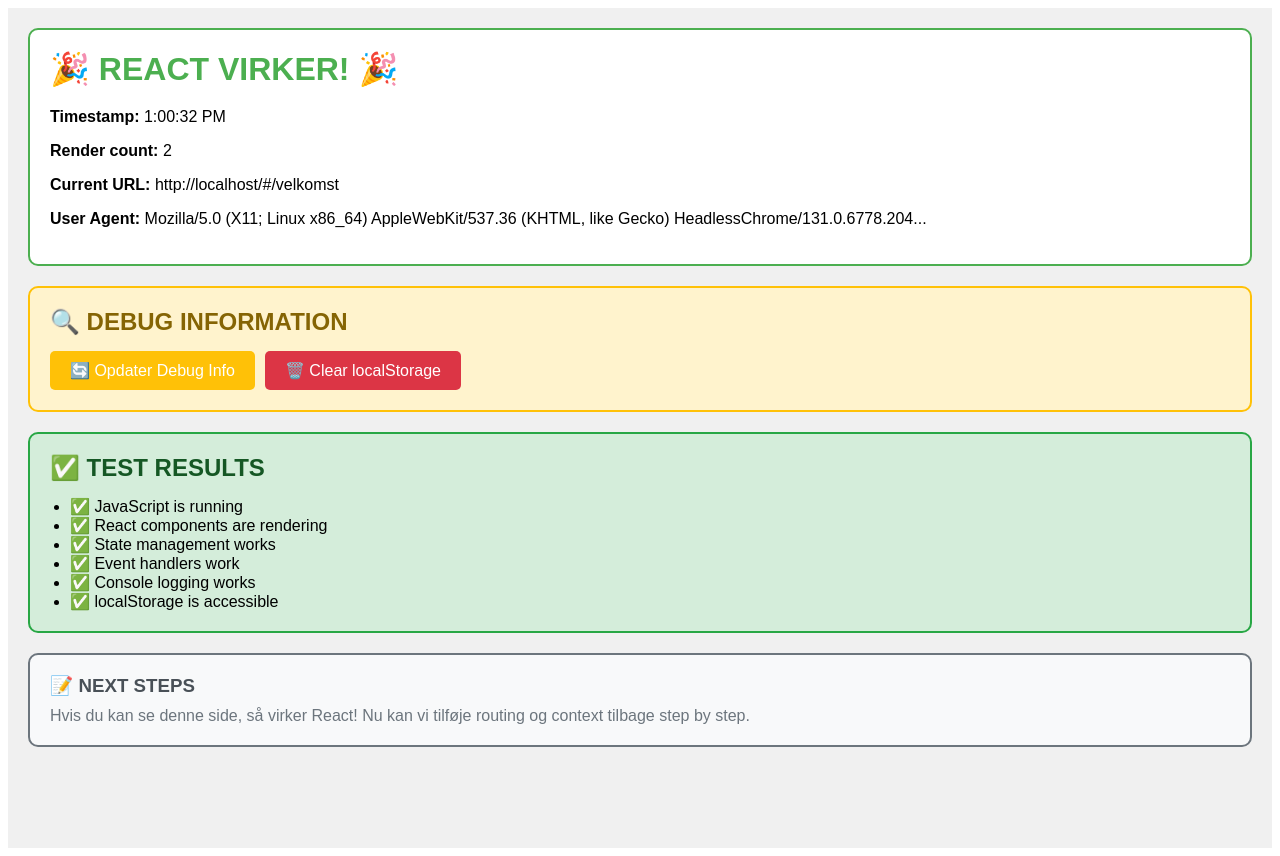
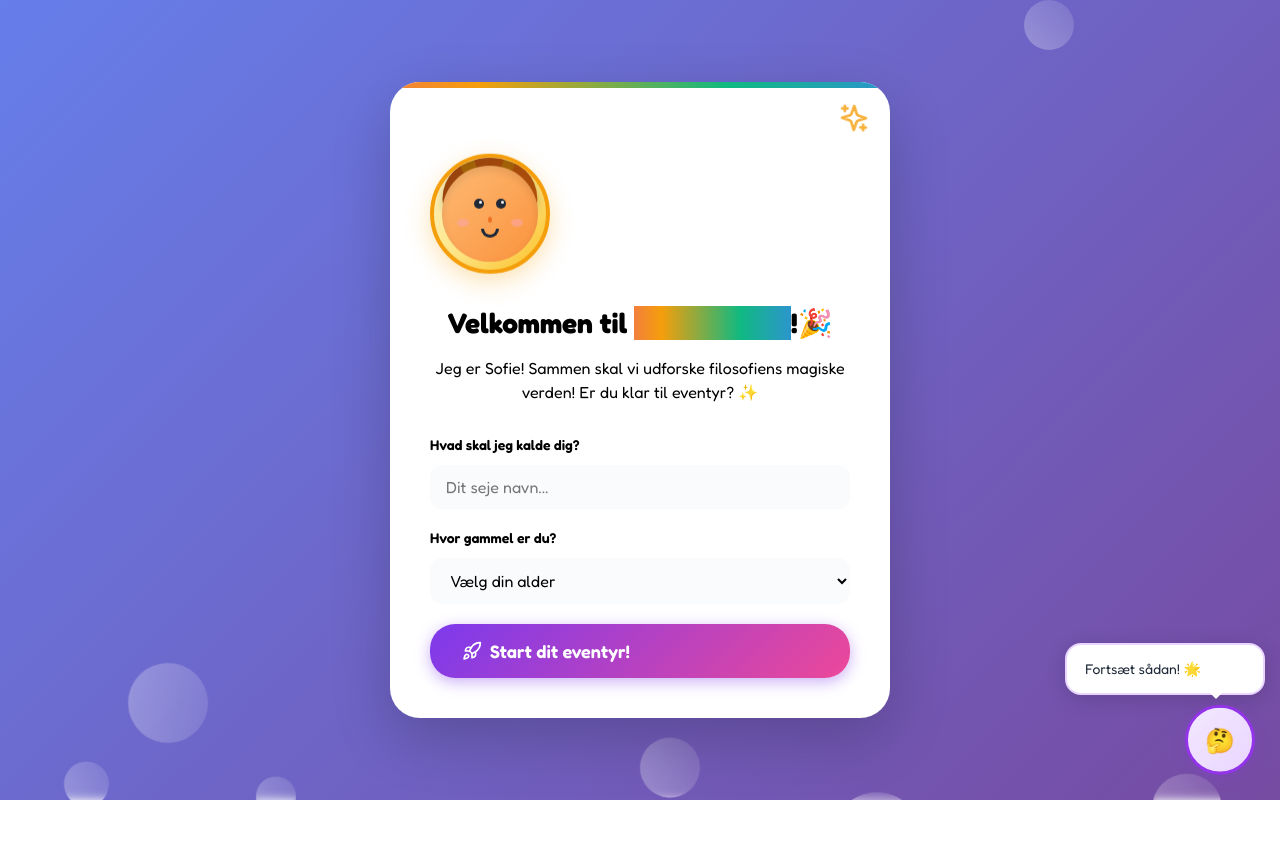
Before and after one commit to vorning/tankebobler, a React (Vite) app: page /#/velkomst in a window 1280 px wide. After the commit the page ends 800 px from the top, so only its background shows below. Built offline with nearby package versions, Linux system fonts and the light colour scheme.

Commit message:
næsten færdig
pyha. Lang dag på kontoret.

```diff
--- a/package.json
+++ b/package.json
@@ -5,6 +5,7 @@
   "type": "module",
   "homepage": "https://vorning.github.io/tankebobler/",
   "scripts": {
+    "dev": "vite",
     "build": "vite build",
     "postbuild": "cp dist/index.html dist/404.html",
     "predeploy": "npm run build",
--- a/src/App.jsx
+++ b/src/App.jsx
@@ -1,188 +1,100 @@
-// DEBUG VERSION - Maksimal logging til fejlfinding
+import {
+  HashRouter as Router,
+  Routes,
+  Route,
+  Navigate,
+} from "react-router-dom";
+import { useState, useEffect } from "react";
+import "./styles/global.css";
 
-console.log("🔥 APP.JSX FILE LOADING...");
+// Contexts
+import { UserProvider, useUser } from "./context/UserContext";
+import { LearningProvider } from "./context/LearningContext";
+import { SoundProvider } from "./context/SoundContext";
 
-import { useState, useEffect } from "react";
+// Pages
+import HomePage from "./pages/HomePage";
+import ProfilePage from "./pages/ProfilePage";
+import LearningPathPage from "./pages/LearningPathPage";
+import LessonPage from "./pages/LessonPage";
+import AchievementsPage from "./pages/AchievementsPage";
+import WelcomePage from "./pages/WelcomePage";
 
-console.log("✅ React hooks imported successfully");
+// Layout Components
+import Navigation from "./components/layout/Navigation";
+import CharacterAssistant from "./components/characters/CharacterAssistant";
+import { Brain } from "lucide-react";
+
+// Routes wrapper der kan bruge context til at kontrollere routing
+function AppRoutes() {
+  const { user } = useUser();
+
+  return (
+    <Routes>
+      <Route
+        path="/"
+        element={
+          user.created ? <HomePage /> : <Navigate to="/velkomst" replace />
+        }
+      />
+      <Route path="/velkomst" element={<WelcomePage />} />
+      <Route path="/profil" element={<ProfilePage />} />
+      <Route path="/laeringssti" element={<LearningPathPage />} />
+      <Route path="/lektion/:id" element={<LessonPage />} />
+      <Route path="/praestation" element={<AchievementsPage />} />
+      {/* Catch-all route for ukendte stier */}
+      <Route path="*" element={<Navigate to="/" replace />} />
+    </Routes>
+  );
+}
 
 function App() {
-  console.log("🚀 APP COMPONENT RENDERING");
-
-  const [debugInfo, setDebugInfo] = useState({
-    timestamp: new Date().toLocaleTimeString(),
-    renderCount: 0,
-  });
+  const [isLoading, setIsLoading] = useState(true);
 
   useEffect(() => {
-    console.log("🔄 useEffect running");
-    setDebugInfo((prev) => ({
-      ...prev,
-      renderCount: prev.renderCount + 1,
-    }));
+    const timer = setTimeout(() => {
+      setIsLoading(false);
+    }, 1500);
+
+    return () => clearTimeout(timer);
   }, []);
 
-  console.log("📊 Current debugInfo:", debugInfo);
-
-  // Test localStorage
-  try {
-    localStorage.setItem("test", "works");
-    const test = localStorage.getItem("test");
-    console.log("💾 localStorage test:", test);
-  } catch (error) {
-    console.error("❌ localStorage error:", error);
-  }
-
-  // Test user data
-  try {
-    const savedUser = localStorage.getItem("tankebobler_user");
-    console.log("👤 Saved user data:", savedUser);
-  } catch (error) {
-    console.error("❌ User data error:", error);
+  if (isLoading) {
+    return (
+      <div className="loading-screen">
+        <div className="brand-icon">
+          <Brain size={30} />
+        </div>
+        <div className="loading-animation">
+          <div className="thinking-bubble"></div>
+          <div className="thinking-bubble"></div>
+          <div className="thinking-bubble"></div>
+        </div>
+        <p className="loading-text">Gør klar til tankeeventyr...</p>
+        <div className="loading-bar">
+          <div className="loading-progress"></div>
+        </div>
+      </div>
+    );
   }
 
   return (
-    <div
-      style={{
-        padding: "20px",
-        fontFamily: "Arial, sans-serif",
-        backgroundColor: "#f0f0f0",
-        minHeight: "100vh",
-      }}
-    >
-      <div
-        style={{
-          backgroundColor: "white",
-          padding: "20px",
-          borderRadius: "10px",
-          marginBottom: "20px",
-          border: "2px solid #4CAF50",
-        }}
-      >
-        <h1 style={{ color: "#4CAF50", margin: "0 0 20px 0" }}>
-          🎉 REACT VIRKER! 🎉
-        </h1>
-        <p>
-          <strong>Timestamp:</strong> {debugInfo.timestamp}
-        </p>
-        <p>
-          <strong>Render count:</strong> {debugInfo.renderCount}
-        </p>
-        <p>
-          <strong>Current URL:</strong> {window.location.href}
-        </p>
-        <p>
-          <strong>User Agent:</strong> {navigator.userAgent.substring(0, 100)}
-          ...
-        </p>
-      </div>
-
-      <div
-        style={{
-          backgroundColor: "#fff3cd",
-          padding: "20px",
-          borderRadius: "10px",
-          marginBottom: "20px",
-          border: "2px solid #ffc107",
-        }}
-      >
-        <h2 style={{ color: "#856404", margin: "0 0 15px 0" }}>
-          🔍 DEBUG INFORMATION
-        </h2>
-        <button
-          onClick={() => {
-            console.log("🖱️ Button clicked!");
-            console.log(
-              "📱 Window size:",
-              window.innerWidth,
-              "x",
-              window.innerHeight
-            );
-            console.log("🌐 Location:", window.location);
-            setDebugInfo((prev) => ({
-              ...prev,
-              renderCount: prev.renderCount + 1,
-              timestamp: new Date().toLocaleTimeString(),
-            }));
-          }}
-          style={{
-            padding: "10px 20px",
-            backgroundColor: "#ffc107",
-            color: "white",
-            border: "none",
-            borderRadius: "5px",
-            cursor: "pointer",
-            fontSize: "16px",
-            marginRight: "10px",
-          }}
-        >
-          🔄 Opdater Debug Info
-        </button>
-
-        <button
-          onClick={() => {
-            console.log("🗑️ Clearing localStorage");
-            localStorage.clear();
-            console.log("✅ localStorage cleared");
-          }}
-          style={{
-            padding: "10px 20px",
-            backgroundColor: "#dc3545",
-            color: "white",
-            border: "none",
-            borderRadius: "5px",
-            cursor: "pointer",
-            fontSize: "16px",
-          }}
-        >
-          🗑️ Clear localStorage
-        </button>
-      </div>
-
-      <div
-        style={{
-          backgroundColor: "#d4edda",
-          padding: "20px",
-          borderRadius: "10px",
-          border: "2px solid #28a745",
-        }}
-      >
-        <h2 style={{ color: "#155724", margin: "0 0 15px 0" }}>
-          ✅ TEST RESULTS
-        </h2>
-        <ul style={{ margin: 0, paddingLeft: "20px" }}>
-          <li>✅ JavaScript is running</li>
-          <li>✅ React components are rendering</li>
-          <li>✅ State management works</li>
-          <li>✅ Event handlers work</li>
-          <li>✅ Console logging works</li>
-          <li>✅ localStorage is accessible</li>
-        </ul>
-      </div>
-
-      <div
-        style={{
-          marginTop: "20px",
-          padding: "20px",
-          backgroundColor: "#f8f9fa",
-          borderRadius: "10px",
-          border: "2px solid #6c757d",
-        }}
-      >
-        <h3 style={{ color: "#495057", margin: "0 0 10px 0" }}>
-          📝 NEXT STEPS
-        </h3>
-        <p style={{ margin: 0, color: "#6c757d" }}>
-          Hvis du kan se denne side, så virker React! Nu kan vi tilføje routing
-          og context tilbage step by step.
-        </p>
-      </div>
-    </div>
+    <Router>
+      <SoundProvider>
+        <UserProvider>
+          <LearningProvider>
+            <div className="app-container">
+              <Navigation />
+              <main className="main-content">
+                <AppRoutes />
+              </main>
+              <CharacterAssistant />
+            </div>
+          </LearningProvider>
+        </UserProvider>
+      </SoundProvider>
+    </Router>
   );
 }
 
-console.log("📦 APP COMPONENT DEFINED");
-
 export default App;
-
-console.log("🏁 APP.JSX FILE LOADED COMPLETELY");
--- a/src/components/characters/MainCharacterSofie.jsx
+++ b/src/components/characters/MainCharacterSofie.jsx
@@ -240,7 +240,11 @@ const MainCharacterSofie = ({
           display: "flex",
           alignItems: "center",
           justifyContent: "center",
-          cursor: interactive ? "pointer" : "default",
+          userSelect: "none", // Tilføj denne linje
+          WebkitUserSelect: "none", // For Safari
+          MozUserSelect: "none", // For Firefox
+          cursor: "pointer", // Tilføj denne linje
+
           boxShadow: isHovering
             ? "0 12px 30px rgba(245, 158, 11, 0.4), 0 0 0 4px rgba(245, 158, 11, 0.2)"
             : "0 8px 25px rgba(245, 158, 11, 0.3)",
--- a/src/components/learning/Quiz.css
+++ b/src/components/learning/Quiz.css
@@ -144,7 +144,7 @@
     align-items: center;
     gap: 16px;
     padding: 16px 20px;
-    border: 2px solid var(--light-gray);
+    border: 2px solid #E5E7EB;
     border-radius: 12px;
     background: white;
     cursor: pointer;
@@ -157,31 +157,31 @@
   }
 
   .quiz-option:hover:not(:disabled) {
-    border-color: var(--primary-color);
-    background: var(--primary-light);
+    border-color: #8B5CF6;
+    background: #F3F4F6;
     transform: translateY(-2px);
-    box-shadow: 0 4px 12px rgba(138, 43, 226, 0.2);
+    box-shadow: 0 4px 12px rgba(139, 92, 246, 0.2);
   }
 
   .quiz-option.selected {
-    border-color: var(--primary-color);
-    background: var(--primary-color);
+    border-color: #8B5CF6;
+    background: #8B5CF6;
     color: white;
-    box-shadow: 0 4px 15px rgba(138, 43, 226, 0.3);
+    box-shadow: 0 4px 15px rgba(139, 92, 246, 0.3);
   }
 
   .quiz-option.correct {
-    border-color: var(--success-color);
-    background: var(--success-color);
+    border-color: #10B981;
+    background: #10B981;
     color: white;
-    box-shadow: 0 4px 15px rgba(50, 205, 50, 0.3);
+    box-shadow: 0 4px 15px rgba(16, 185, 129, 0.3);
   }
 
   .quiz-option.incorrect {
-    border-color: var(--error-color);
-    background: var(--error-color);
+    border-color: #EF4444;
+    background: #EF4444;
     color: white;
-    box-shadow: 0 4px 15px rgba(220, 20, 60, 0.3);
+    box-shadow: 0 4px 15px rgba(239, 68, 68, 0.3);
   }
 
   .quiz-option:disabled {
@@ -203,7 +203,7 @@
 
   .quiz-option:not(.selected):not(.correct):not(.incorrect) .option-letter {
     background: var(--medium-gray);
-    color: white;
+    color: rgb(184, 184, 184);
   }
 
   .option-text {
--- a/src/pages/LessonPage.css
+++ b/src/pages/LessonPage.css
@@ -271,7 +271,7 @@
   }
 
   .choice-btn:hover {
-    background: var(--secondary-color);
+    opacity: 0.8;
     transform: translateY(-1px);
   }
 
--- a/src/pages/WelcomePage.jsx
+++ b/src/pages/WelcomePage.jsx
@@ -1,32 +1,114 @@
-// src/pages/WelcomePage.jsx
+import { useState } from "react";
 import { useUser } from "../context/UserContext";
 import { useNavigate } from "react-router-dom";
-import { useEffect } from "react";
+import MainCharacterSofie from "../components/characters/MainCharacterSofie";
+import { Sparkles, Rocket } from "lucide-react";
 
 const WelcomePage = () => {
-  const { user, updateUser } = useUser();
+  const { updateUser } = useUser();
   const navigate = useNavigate();
+  const [userName, setUserName] = useState("");
+  const [userAge, setUserAge] = useState("");
 
-  useEffect(() => {
-    if (user.created) {
-      navigate("/"); // hvis brugeren allerede findes, send til forsiden
+  const handleCreateProfile = (e) => {
+    e.preventDefault();
+    if (userName.trim() && userAge) {
+      console.log("Creating user profile:", {
+        name: userName.trim(),
+        age: parseInt(userAge),
+      });
+
+      updateUser({
+        name: userName.trim(),
+        age: parseInt(userAge),
+        created: true, // Dette er vigtigt!
+        level: 1,
+        xp: 0,
+        achievements: [],
+        avatar: "default",
+      });
+
+      // Navigate efter en kort delay for at sikre state opdatering
+      setTimeout(() => {
+        navigate("/");
+      }, 100);
     }
-  }, [user, navigate]);
-
-  const handleCreate = () => {
-    updateUser({
-      name: "Eksempel",
-      age: 12,
-      avatar: "default",
-    });
-    navigate("/"); // send videre efter oprettelse
   };
 
   return (
-    <div className="welcome-page">
-      <h1>Velkommen til Tankebobler!</h1>
-      <p>Lad os starte med at lære dig at kende.</p>
-      <button onClick={handleCreate}>Opret Profil</button>
+    <div className="welcome-screen">
+      <div className="welcome-container animate-fade-in">
+        <div className="welcome-sparkles">
+          <Sparkles size={32} className="sparkle-icon animate-sparkle" />
+        </div>
+
+        <div className="welcome-character">
+          <MainCharacterSofie
+            size="xl"
+            mood="excited"
+            interactive={false}
+            showSpeechBubble={false}
+          />
+        </div>
+
+        <div className="welcome-content">
+          <h1 className="welcome-title">
+            Velkommen til{" "}
+            <span className="gradient-text rainbow">Tankebobler</span>!
+            <span className="emoji-bounce">🎉</span>
+          </h1>
+          <p className="welcome-subtitle">
+            Jeg er Sofie! Sammen skal vi udforske filosofiens magiske verden! Er
+            du klar til eventyr? ✨
+          </p>
+
+          <form onSubmit={handleCreateProfile} className="welcome-form">
+            <div className="form-group">
+              <label htmlFor="name">Hvad skal jeg kalde dig?</label>
+              <input
+                type="text"
+                id="name"
+                value={userName}
+                onChange={(e) => setUserName(e.target.value)}
+                placeholder="Dit seje navn..."
+                required
+                maxLength={20}
+              />
+            </div>
+
+            <div className="form-group">
+              <label htmlFor="age">Hvor gammel er du?</label>
+              <select
+                id="age"
+                value={userAge}
+                onChange={(e) => setUserAge(e.target.value)}
+                required
+              >
+                <option value="">Vælg din alder</option>
+                {Array.from({ length: 5 }, (_, i) => i + 10).map((age) => (
+                  <option key={age} value={age}>
+                    {age} år
+                  </option>
+                ))}
+              </select>
+            </div>
+
+            <button
+              type="submit"
+              className="btn btn-primary btn-large btn-glow"
+            >
+              <Rocket size={20} />
+              Start dit eventyr!
+            </button>
+          </form>
+        </div>
+      </div>
+
+      <div className="floating-bubbles">
+        {[...Array(8)].map((_, i) => (
+          <div key={i} className="floating-bubble"></div>
+        ))}
+      </div>
     </div>
   );
 };
```
